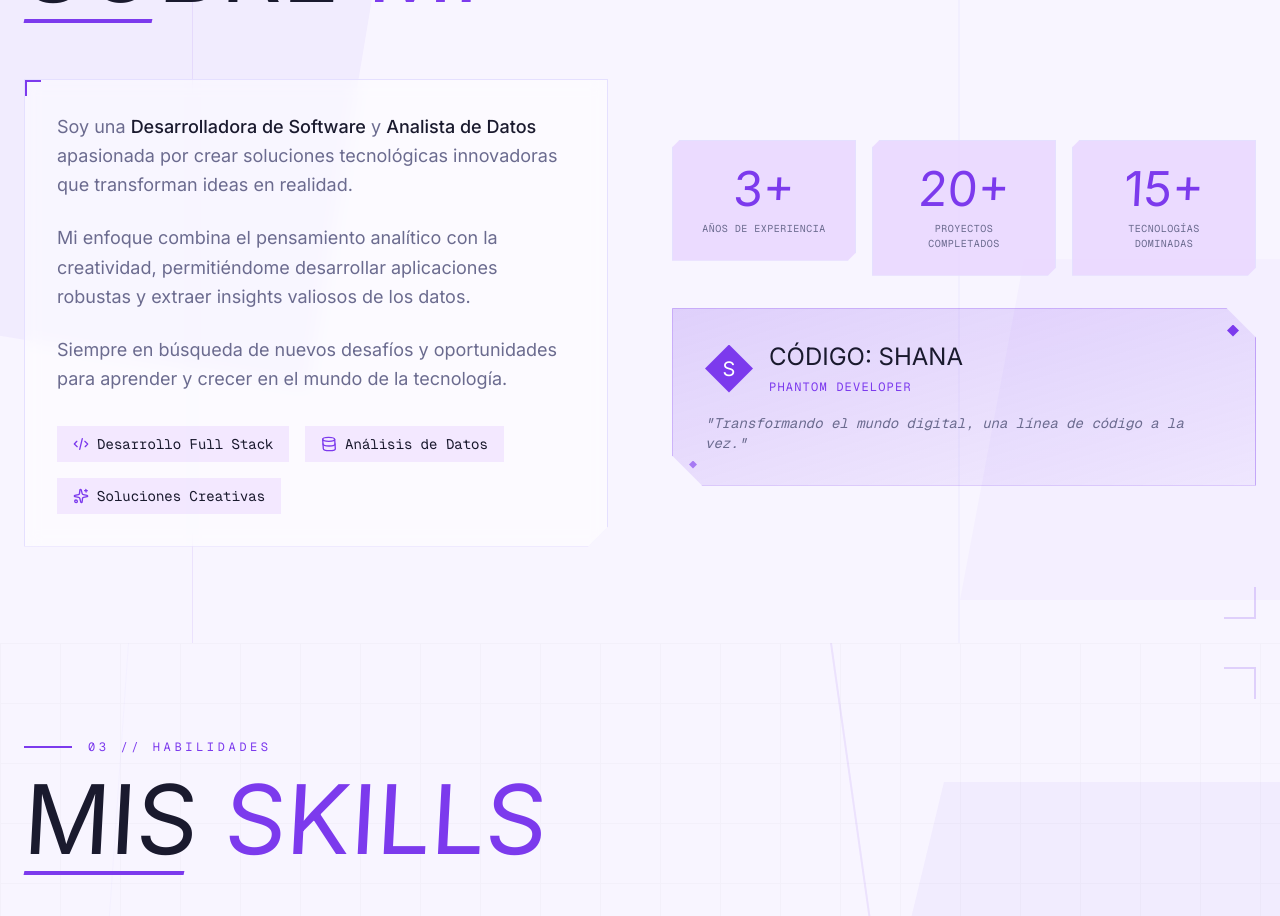
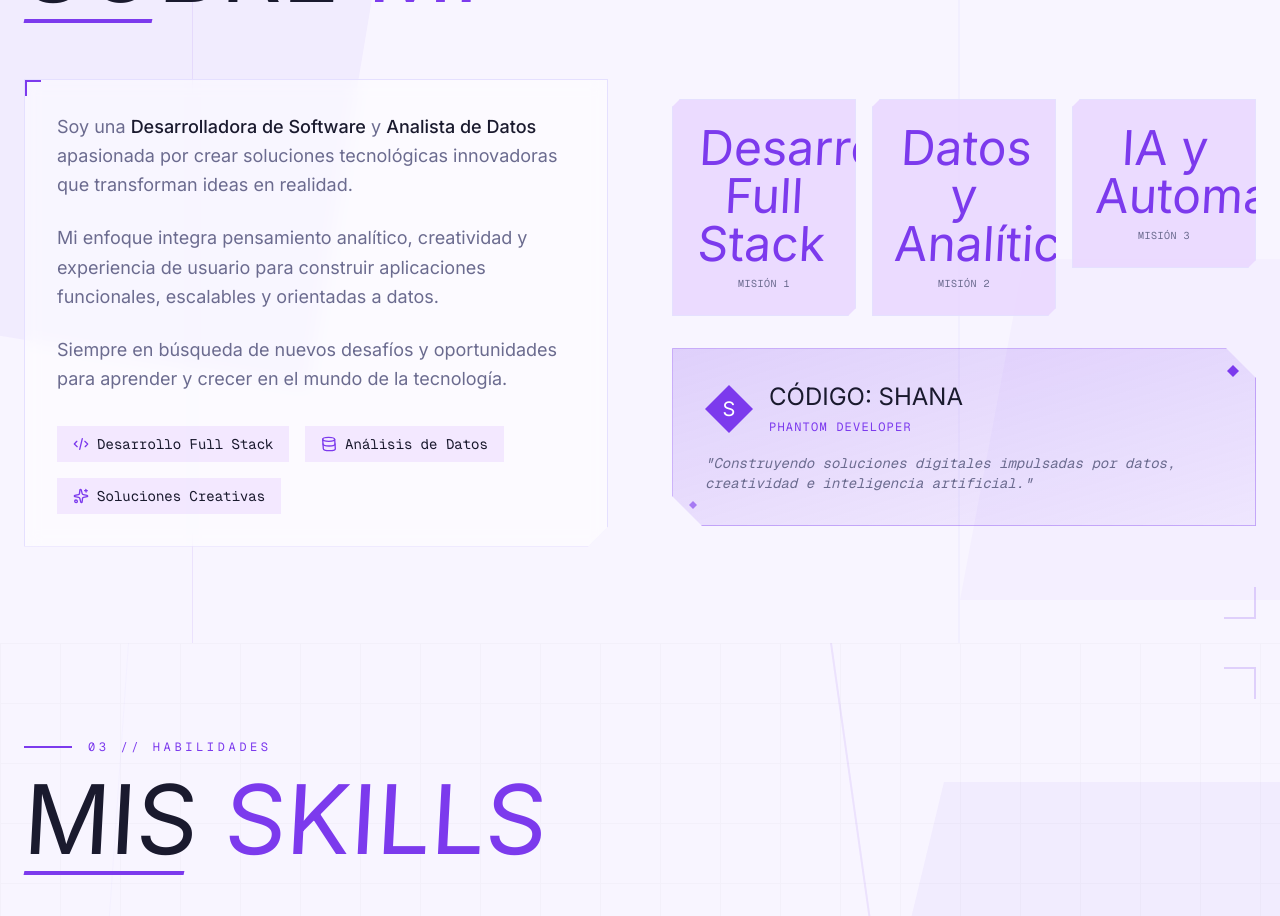
Before and after one commit to MaryJoP10/maryjop10, a Next.js app: page / in a window 1280 px wide. Shown: the part 2100-3016 px from the top of the page. Built offline with nearby package versions, Linux system fonts and the light colour scheme.

Commit message:
About section

```diff
--- a/components/about-section.tsx
+++ b/components/about-section.tsx
@@ -4,9 +4,9 @@ import { motion } from "framer-motion"
 import { Code2, Database, Sparkles } from "lucide-react"
 
 const stats = [
-  { value: "3+", label: "Años de Experiencia" },
-  { value: "20+", label: "Proyectos Completados" },
-  { value: "15+", label: "Tecnologías Dominadas" },
+  { value: "Desarrollo Full Stack", label: "Misión 1" },
+  { value: "Datos y Analítica", label: "Misión 2" },
+  { value: "IA y Automatización", label: "Misión 3" },
 ]
 
 const highlights = [
@@ -33,7 +33,7 @@ export function AboutSection() {
           whileInView={{ x: 0 }}
           viewport={{ once: true }}
           transition={{ duration: 0.8, delay: 0.2 }}
-          className="absolute right-0 bottom-[5%] h-[40%] w-[25%] bg-primary/[0.03]"
+          className="absolute right-0 bottom-[5%] h-[40%] w-[25%] bg-primary/3"
           style={{ clipPath: "polygon(20% 0, 100% 0, 100% 100%, 0% 100%)" }}
         />
         {/* Diagonal lines */}
@@ -109,8 +109,8 @@ export function AboutSection() {
                 soluciones tecnológicas innovadoras que transforman ideas en realidad.
               </p>
               <p className="font-sans text-lg leading-relaxed text-muted-foreground mb-6">
-                Mi enfoque combina el pensamiento analítico con la creatividad, permitiéndome
-                desarrollar aplicaciones robustas y extraer insights valiosos de los datos.
+                Mi enfoque integra pensamiento analítico, creatividad y experiencia de usuario
+                para construir aplicaciones funcionales, escalables y orientadas a datos.
               </p>
               <p className="font-sans text-lg leading-relaxed text-muted-foreground">
                 Siempre en búsqueda de nuevos desafíos y oportunidades para aprender y crecer
@@ -196,7 +196,7 @@ export function AboutSection() {
               className="relative"
             >
               <div
-                className="relative bg-gradient-to-br from-primary/20 to-primary/5 border border-primary/30 p-8"
+                className="relative bg-linear-to-br from-primary/20 to-primary/5 border border-primary/30 p-8"
                 style={{ clipPath: "polygon(0 0, calc(100% - 30px) 0, 100% 30px, 100% 100%, 30px 100%, 0 calc(100% - 30px))" }}
               >
                 <div className="flex items-center gap-4 mb-4">
@@ -216,7 +216,7 @@ export function AboutSection() {
                   </div>
                 </div>
                 <p className="font-mono text-sm text-muted-foreground italic">
-                  {'"Transformando el mundo digital, una línea de código a la vez."'}
+                  {'"Construyendo soluciones digitales impulsadas por datos, creatividad e inteligencia artificial."'}
                 </p>
 
                 {/* Decorative diamonds */}
```
